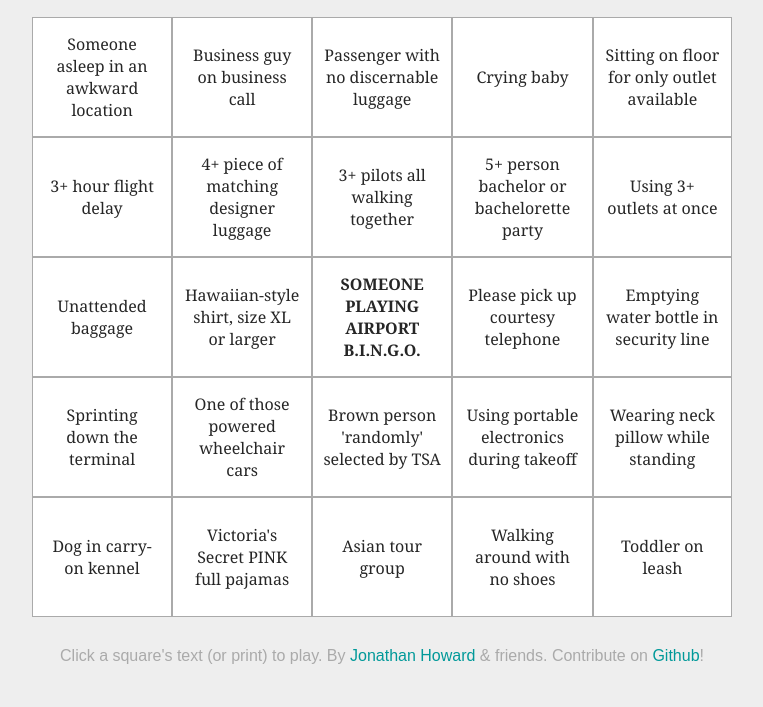
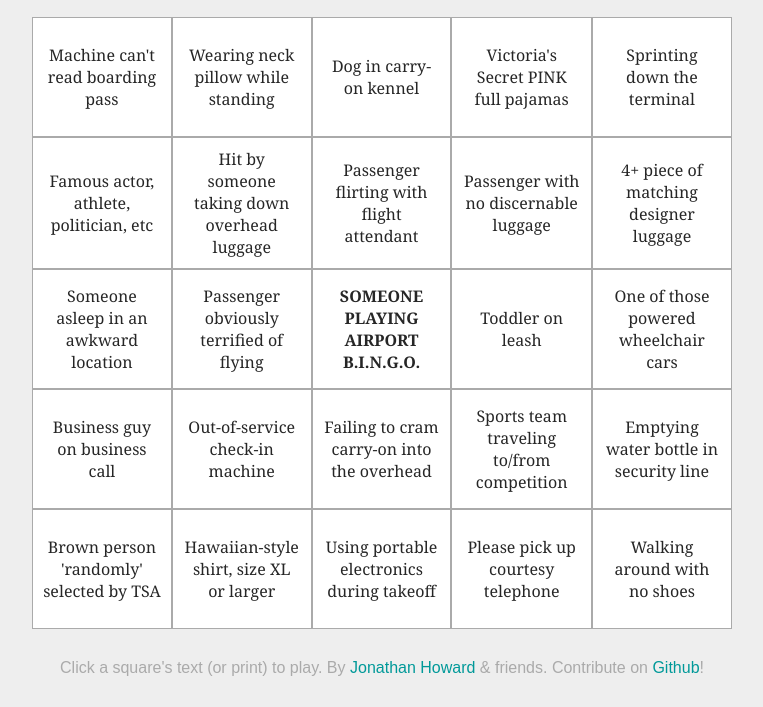
Before and after one commit to staringispolite/airportbingo, a plain HTML site: page index.html in a window 1280 px wide. Shown: the part 143-850 px from the top of the page, without its empty margins (258-1021 px from the left). Drawn offline with nearby package versions, Linux system fonts and the light colour scheme.

Commit message:
Shuffle squares before writing them

```diff
--- a/index.html
+++ b/index.html
@@ -237,6 +237,7 @@
 
     // Add 25 squares to screen.
     function addSquares(){
+      shuffleSquares();
       for (var i = 0; i < NUM_SQUARES_PER_SIDE; i++) {
         for (var j = 0; j < NUM_SQUARES_PER_SIDE; j++) {
           // Set up visuals.
```
